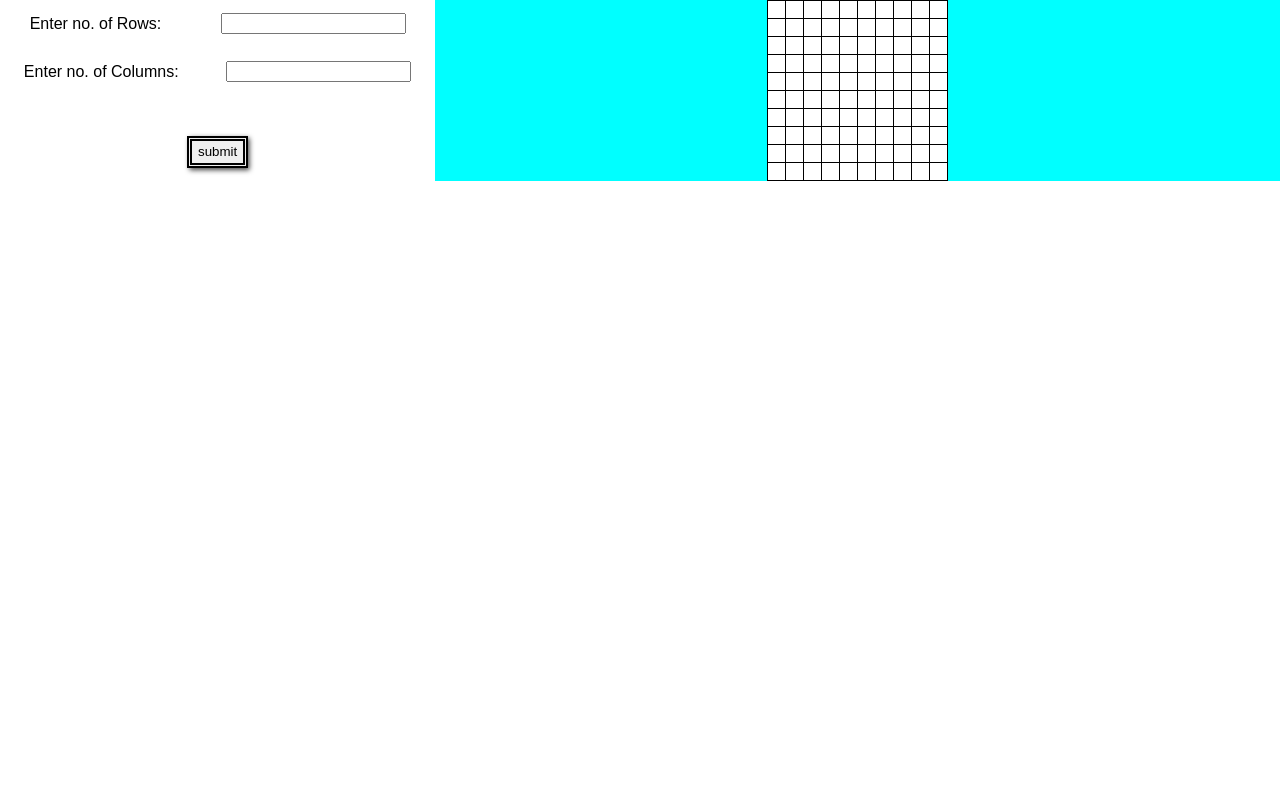
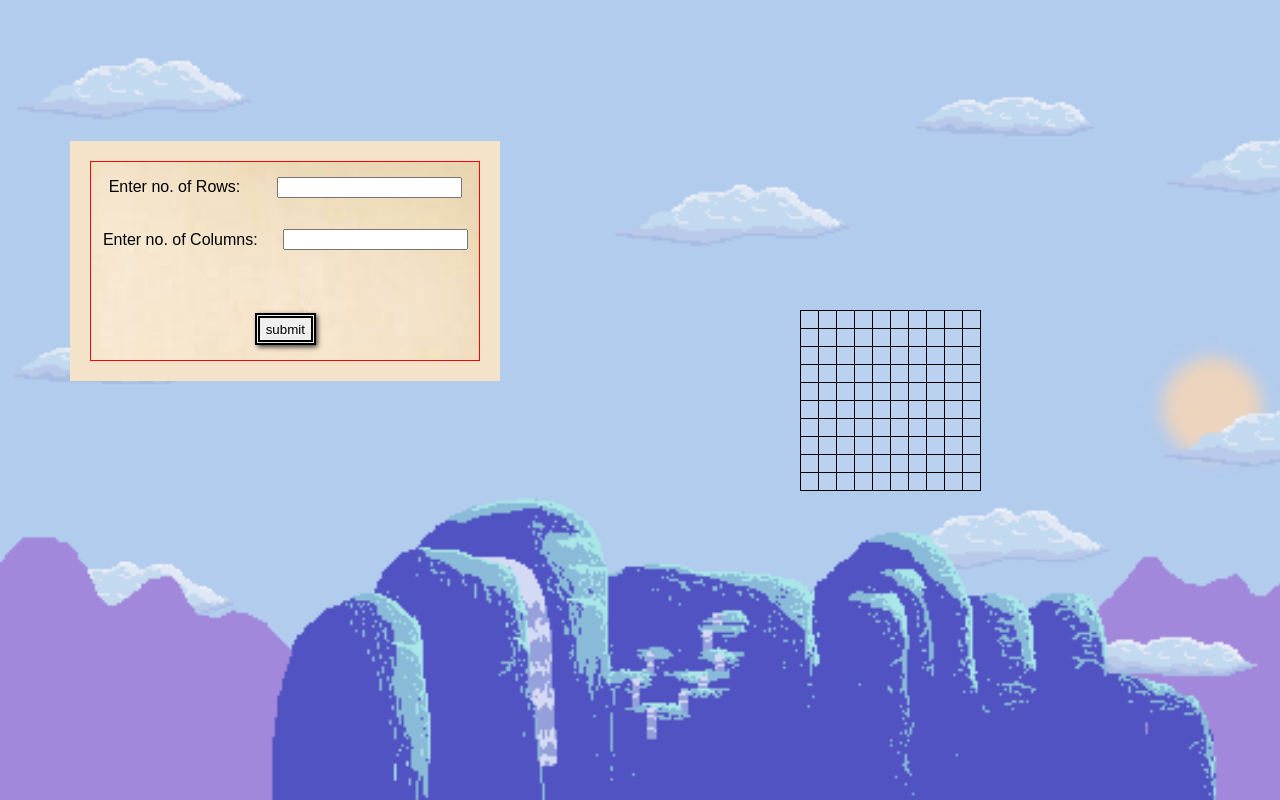
Before and after one commit to SanpuiRonak/PixelArt, a plain HTML site: page index.html in a window 1280 px wide. Drawn offline with Linux system fonts and the light colour scheme.

Commit message:
Progrees 30 march

```diff
--- a/script.js
+++ b/script.js
@@ -17,6 +17,7 @@ function draw()
         console.log(e.target.tagName);
         console.log(e.target.id)
         x=document.getElementById(e.target.id)
+        x.style.opacity="0.9"
         x.style.backgroundColor="black"
     }
 
@@ -26,6 +27,7 @@ function draw()
         console.log(f.target.tagName);
         console.log(f.target.id)
         x=document.getElementById(f.target.id)
+        x.style.opacity="0.9"
         x.style.backgroundColor="black"
     }
     tb.ondragstart= g=>
@@ -34,6 +36,7 @@ function draw()
         console.log(g.target.tagName);
         console.log(g.target.id)
         x=document.getElementById(g.target.id)
+        x.style.opacity="0.9"
         x.style.backgroundColor="black"
     }
     return;
@@ -70,6 +73,7 @@ function genTable (a,b)
         td.style.height="15px"
         td.style.width="15px"
         td.style.backgroundColor="white"
+        td.style.opacity="0.1"
 
         td.appendChild(document.createTextNode(""));
         tr.appendChild(td);
--- a/style.css
+++ b/style.css
@@ -4,18 +4,21 @@ body{
     padding: 0;
     margin: 0;
     font-family: sans-serif;
-    flex-wrap: wrap;
+    flex-direction: row;
     justify-content: space-between;
+    align-items: stretch;
+    height: 100vh;
+    background-image: url(bg.gif);
+    background-size: cover;
+
 }
 #holder
 {
     flex-basis: 66%;
     display: flex;
-    background-color: aqua;
     justify-content: center;
     align-items: center;
-    background-image:url(index.jpeg);
-    background-size: cover;
+    height: 100%;
 }
 
 .input
@@ -26,8 +29,7 @@ body{
     justify-content: space-around;
     flex-grow: 2;
     align-items: center;
-    background-image:url(index.jpeg);
-    background-size: cover;
+
 
 
 }
@@ -36,6 +38,14 @@ body{
 {
     background-image:url(index.jpeg);
     background-size: cover;
+    height: 25%;
+    box-shadow: 1.5px 2px 5px 0px rgba(0,0,0,0.75);
+
+    border: 20px solid #F4E3C9;
+    box-shadow: inset 0px 0px 0px 1px red;
+
+    margin-left: 5.5%;
+    margin-top: 11%;
 }
 
 .break
```
Also changed, not shown: index.html (+1 -0 lines), bg.gif (added), index.jpeg (added), paper.png (added).
